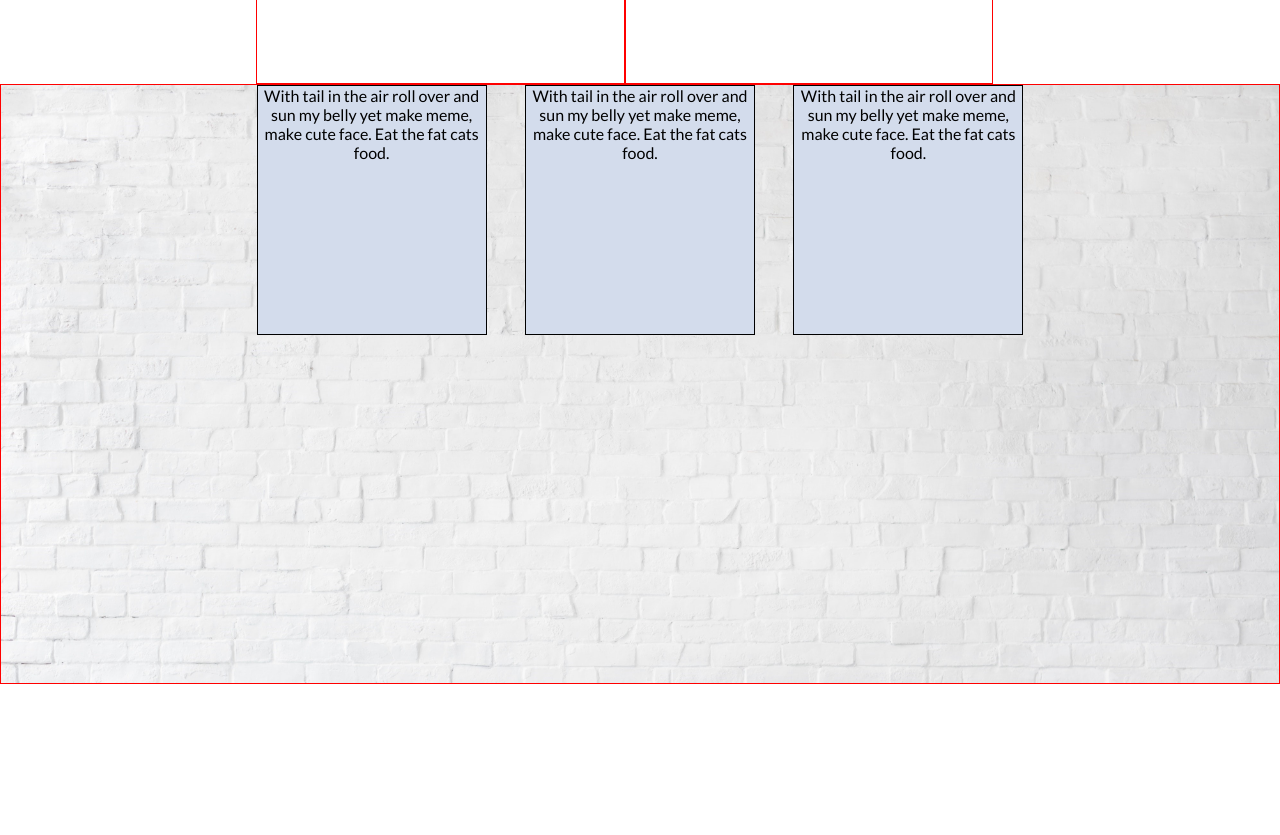
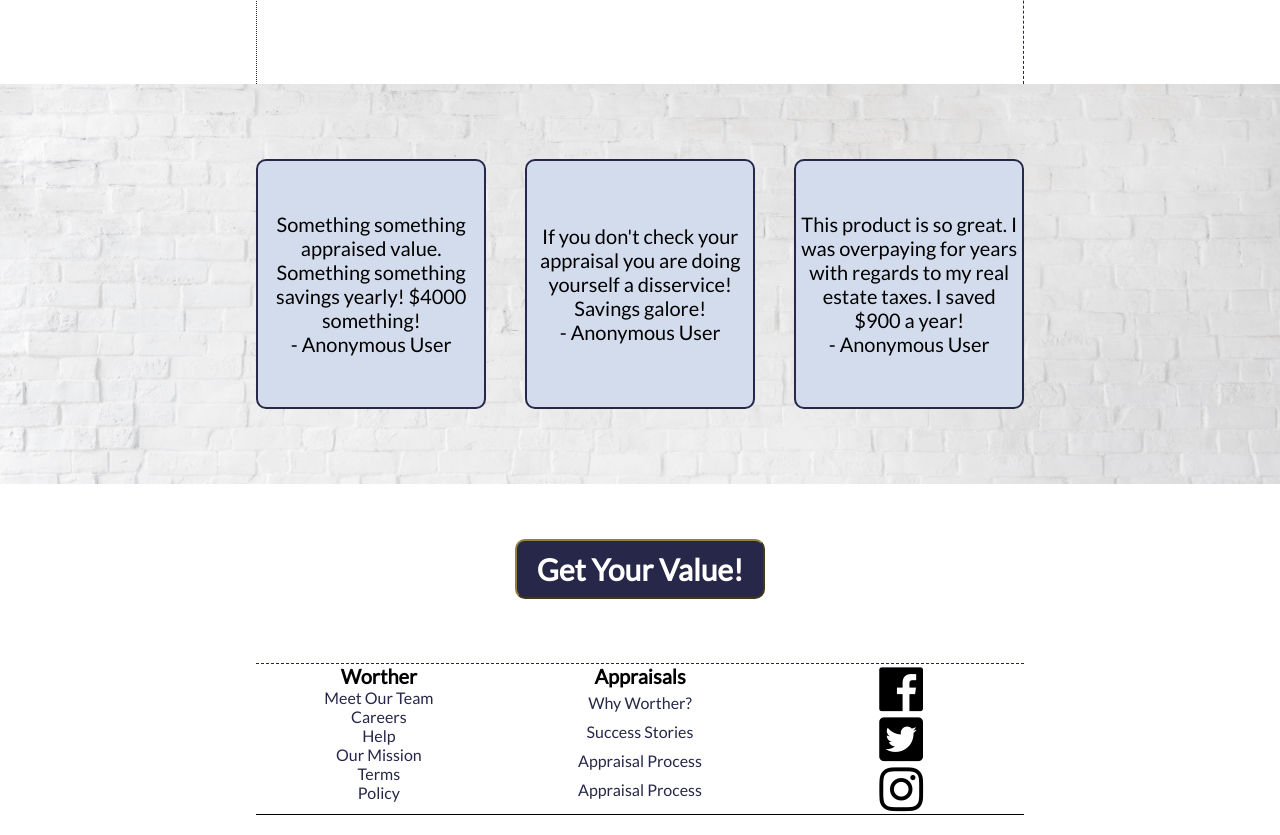
Before and after one commit to appraisers-bff/User-Interface-John, a plain HTML site: page index.html in a window 1280 px wide. Shown: the part 1216-2051 px from the top of the page. Before the commit the page ends 1900 px from the top, so only its background shows below. Drawn offline with nearby package versions, Linux system fonts and the light colour scheme.

Commit message:
footer done, tweaks made with borders

```diff
--- a/index.html
+++ b/index.html
@@ -66,28 +66,78 @@
         <!-- Carousel of Quotes -->
         <section class="quotes">
             <div class="quotes__box">
-                <div class="quotes__box__child">
+                <div data-aos="flip-up" class="quotes__box__child">
+                    <p class="quotes__box__child__p">Something something appraised value.  Something something savings yearly!  $4000 something!</p>
+                    <p class="quotes__box__child__p">- Anonymous User</p>
+                </div>
+                <div data-aos="flip-down" class="quotes__box__child">
+                    <p class="quotes__box__child__p">If you don't check your appraisal you are doing yourself a disservice!  Savings galore!</p>
+                    <p class="quotes__box__child__p">- Anonymous User</p>
+                </div>
+                <div data-aos="flip-up" class="quotes__box__child">
+                    <p class="quotes__box__child__p">This product is so great.  I was overpaying for years with regards to my real estate taxes.  I saved $900 a year!</p>
+                    <p class="quotes__box__child__p">- Anonymous User</p>
+                </div>
+                <!-- <div data-aos="flip-up" class="quotes__box__child">
                     <p class="quotes__box__child__p">With tail in the air roll over and sun my belly yet make meme, make cute face. Eat the fat cats food.</p>
+                    <p class="quotes__box__child__p">- Anonymous User</p>
                 </div>
-                <div class="quotes__box__child">
+                <div data-aos="flip-up" class="quotes__box__child">
                     <p class="quotes__box__child__p">With tail in the air roll over and sun my belly yet make meme, make cute face. Eat the fat cats food.</p>
+                    <p class="quotes__box__child__p">- Anonymous User</p>
                 </div>
-                <div class="quotes__box__child">
+                <div data-aos="flip-up" class="quotes__box__child">
                     <p class="quotes__box__child__p">With tail in the air roll over and sun my belly yet make meme, make cute face. Eat the fat cats food.</p>
+                    <p class="quotes__box__child__p">- Anonymous User</p>
                 </div>
-                <!-- <div class="quotes__box__child">
+                <div data-aos="flip-up" class="quotes__box__child">
                     <p class="quotes__box__child__p">With tail in the air roll over and sun my belly yet make meme, make cute face. Eat the fat cats food.</p>
-                </div> -->
+                    <p class="quotes__box__child__p">- Anonymous User</p>
+                </div>
+                <div data-aos="flip-up" class="quotes__box__child">
+                    <p class="quotes__box__child__p">With tail in the air roll over and sun my belly yet make meme, make cute face. Eat the fat cats food.</p>
+                    <p class="quotes__box__child__p">- Anonymous User</p>
+                </div>
+                <div data-aos="flip-up" class="quotes__box__child">
+                    <p class="quotes__box__child__p">With tail in the air roll over and sun my belly yet make meme, make cute face. Eat the fat cats food.</p>
+                    <p class="quotes__box__child__p">- Anonymous User</p>
+                </div>
+                <span class="quotes__arrow__left"></span>
+                <span class="quotes__arrow__right"></span> -->
             </div>
         </section>
 
+        <!-- Try it out -->
+        <section class="button">
+            <button class="button__button">Get Your Value!</button>
+        </section>
 
 
 
 
         <!-- Footer -->
         <section class="footer">
-
+            <div class="footer__child">
+                <h3 class="footer__child__title">Worther</h3>
+                <a class="footer__child__link" href="">Meet Our Team</a>
+                <a class="footer__child__link" href="">Careers</a>
+                <a class="footer__child__link" href="">Help</a>
+                <a class="footer__child__link" href="">Our Mission</a>
+                <a class="footer__child__link" href="">Terms</a>
+                <a class="footer__child__link" href="">Policy</a>
+            </div>
+            <div class="footer__child">
+                <h3 class="footer__child__title">Appraisals</h3>
+                <a class="footer__child__link footer__child__link2" href="">Why Worther?</a>
+                <a class="footer__child__link footer__child__link2" href="">Success Stories</a>
+                <a class="footer__child__link footer__child__link2" href="">Appraisal Process</a>
+                <a class="footer__child__link footer__child__link2" href="">Appraisal Process</a>
+            </div>
+            <div class="footer__child">
+                <i class="fab fa-facebook"></i>
+                <i class="fab fa-twitter-square"></i>
+                <i class="fab fa-instagram"></i>
+            </div>
         </section>
 
     </div>
--- /dev/null
+++ b/less/button.less
@@ -0,0 +1,28 @@
+.button {
+    width: 60%;
+    margin: 0 auto;
+    height: 180px;
+    position: relative;
+    border-bottom: 1px dashed @dark-slate-gray;
+
+    &__button {
+        position: absolute;
+        top: 55px;
+        left: 50%;
+        transform: translateX(-50%);
+        width: 250px;
+        height: 60px;
+        background: @dark-slate-gray;
+        color: @white;
+        font-weight: 900;
+        border-radius: 10px;
+        font-size: 3rem;
+        border-color: @sienna;
+
+        &:hover {
+            background: @white;
+            color: @dark-slate-gray;
+            font-weight: 900;
+        }
+    }
+}
--- /dev/null
+++ b/less/footer.less
@@ -0,0 +1,38 @@
+.footer {
+    display: flex;
+    margin: 0 auto;
+    width: 60%;
+    // border: 1px solid red;
+    justify-content: space-between;
+    border-bottom: 1px solid black;
+    margin-bottom: 20px;
+
+    &__child {
+        display: flex;
+        flex-direction: column;
+        // border: 1px solid blue;
+        width: 32%;
+        justify-content: top;
+        text-align: center;
+
+        &__title {
+            font-size: 2rem;
+        }
+
+        &__link {
+            text-decoration: none;
+            color: @dark-slate-gray;
+            // margin: 1px 0;
+            font-size: 1.6rem;
+
+        }
+
+        &__link2 {
+            margin: 5px 0;
+        }
+    }
+
+    i {
+        font-size: 5rem;
+    }
+}
--- a/less/header.less
+++ b/less/header.less
@@ -16,14 +16,14 @@
         color: @white;
         position: absolute;
         top: 620px;
-        left: 655px;
+        left: 645px;
     }
 
     &__button {
         color: @white;
         position: absolute;
         top: 684px;
-        left: 50%;
+        left: 49%;
         transform: translateX(-50%);
         width: 250px;
         height: 60px;
--- a/less/index.less
+++ b/less/index.less
@@ -7,3 +7,5 @@
 @import 'header.less';
 @import 'quotes.less';
 @import 'midpage.less';
+@import 'button.less';
+@import 'footer.less';
--- a/less/midpage.less
+++ b/less/midpage.less
@@ -5,13 +5,16 @@
     width: 60%;
     margin: 0 auto;
     vertical-align: middle;
+    border-left: 1px dotted @dark-slate-gray;
+    border-right: 1px dashed @dark-slate-gray;
 
     &__child {
         width: 48%;
-        border: 1px solid red;
+        // border: 1px solid red;
         display: flex;
         flex-direction: column;
         justify-content: center;
+        margin: 0 10px;
 
         &__title {
             padding-bottom: 10px;
--- a/less/quotes.less
+++ b/less/quotes.less
@@ -1,27 +1,39 @@
 .quotes {
     background-image: url('../images/blue-brick-wall-chair.jpg');
     background-repeat: no-repeat;
-    border: 1px solid red;
-    height: 600px;
+    // border: 1px solid red;
+    height: 400px;
     background-size: cover;
+    display: flex;
+    position: relative;
+
 
     &__box {
         display: flex;
+        align-items: center;
         width: 60%;
         margin: 0 auto;
         justify-content: space-between;
 
+
+
         &__child {
-            border: 1px solid black;
+            display: flex;
+            flex-direction: column;
+            // border: 1px solid black;
             height: 100px;
             justify-content: center;
             text-align: center;
             background: @lighter-steel-blue;
             width: 30%;
             height: 250px;
+            border-radius: 10px;
+            border: 2px solid @dark-slate-gray;
+
 
             &__p {
-
+                font-size: 2rem;
+                padding: 0 4px;
             }
         }
     }
```
Also changed, not shown: css/index.css.
